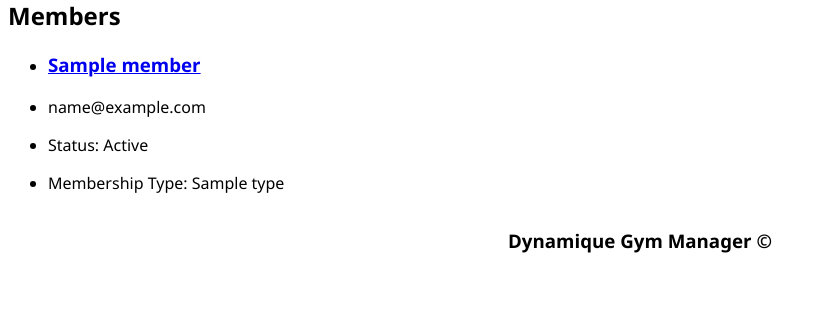
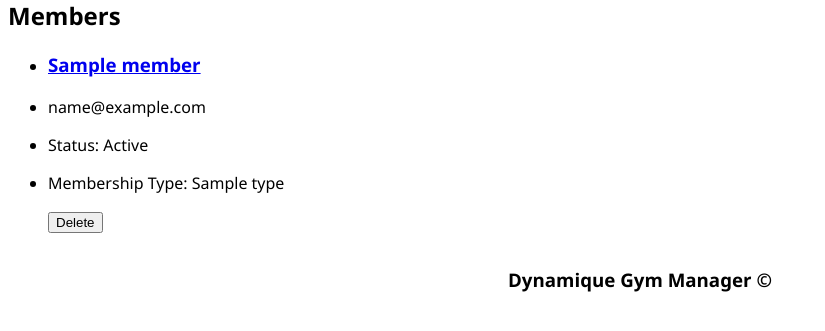
Before and after one commit to ljones-11/dfgym_manager, a Flask app: page /members in a window 1280 px wide. Shown: the part 129-460 px from the top of the page, without its empty margins (0-825 px from the left). Run offline with Flask 2, Linux system fonts and the light colour scheme; a database or web service that is not in the repository returns one stand-in record (values such as "Sample title"); some libraries are stand-ins or nearby versions.

Commit message:
delete member route written and tested

```diff
--- a/gym_manager_project/controllers/member_controller.py
+++ b/gym_manager_project/controllers/member_controller.py
@@ -1,4 +1,4 @@
-from flask import Flask, Blueprint, render_template
+from flask import Flask, Blueprint, render_template, redirect
 from models.member import Member
 import repositories.member_repository as member_repository
 
@@ -21,6 +21,12 @@
 
 #DELETE POSTmethod, /members/<id>/delete, repo.delete redirect
 
+@members_blueprint.route("/members/<int:id>/delete", methods=['POST'])
+def delete_member(id):
+    member = member_repository.delete(id)
+    return redirect("/members")
+
+
 #CREATE POSTmethod, /members, request.form[''] data, member=Member, repo.save(member)
 
 #UPDATE POSTmethod, /members/<id>, request.form[''] data repo.update(member)
--- a/gym_manager_project/templates/members/index.html
+++ b/gym_manager_project/templates/members/index.html
@@ -23,6 +23,9 @@
             <li>
                 <p>Membership Type: {{ member.type }}</p>
             </li>
+            <form action="members/{{ member.id }}/delete" method="POST">
+                <input type="submit" value="Delete">
+            </form>
         </ul>
     </section>
 
```
